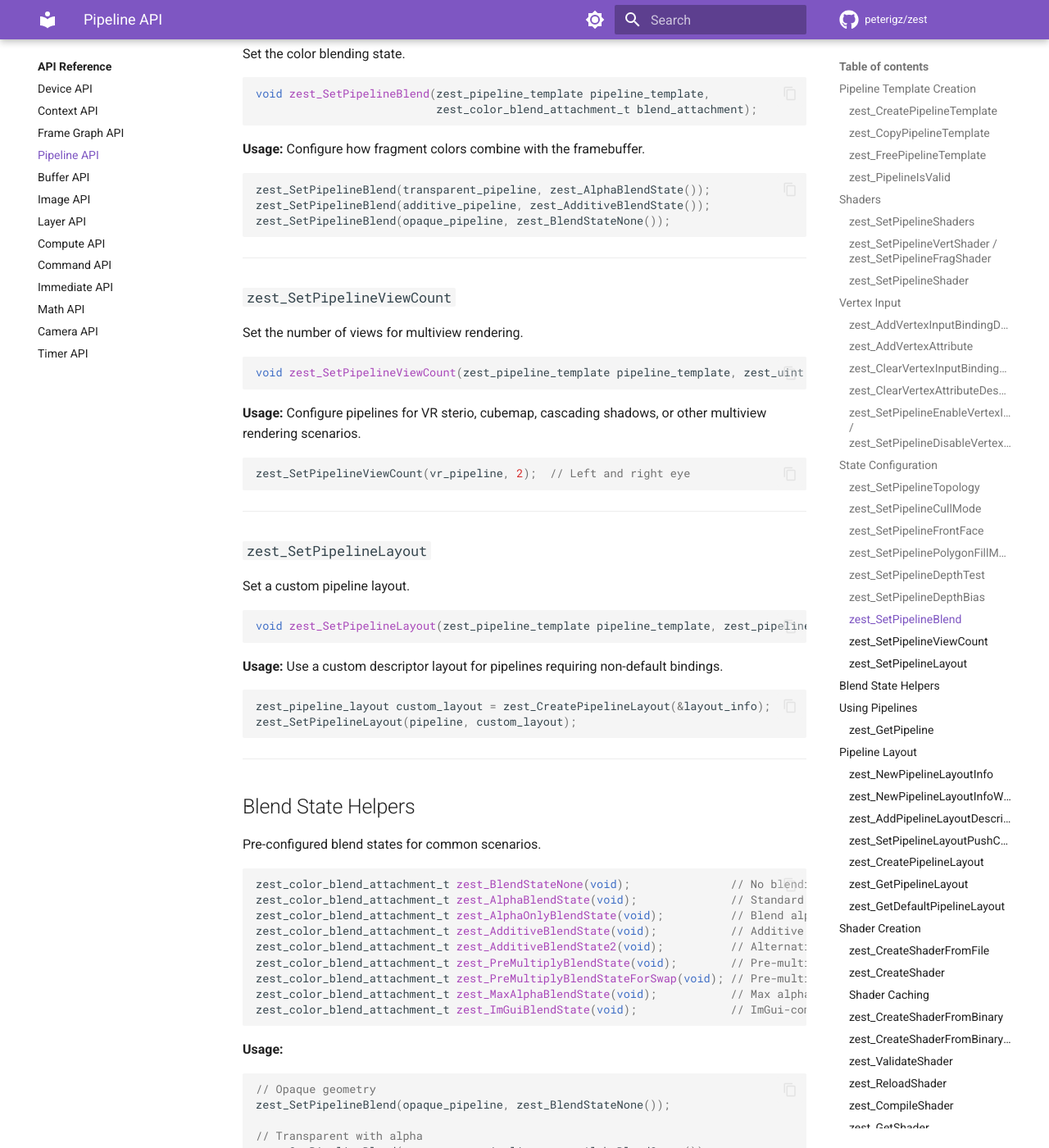
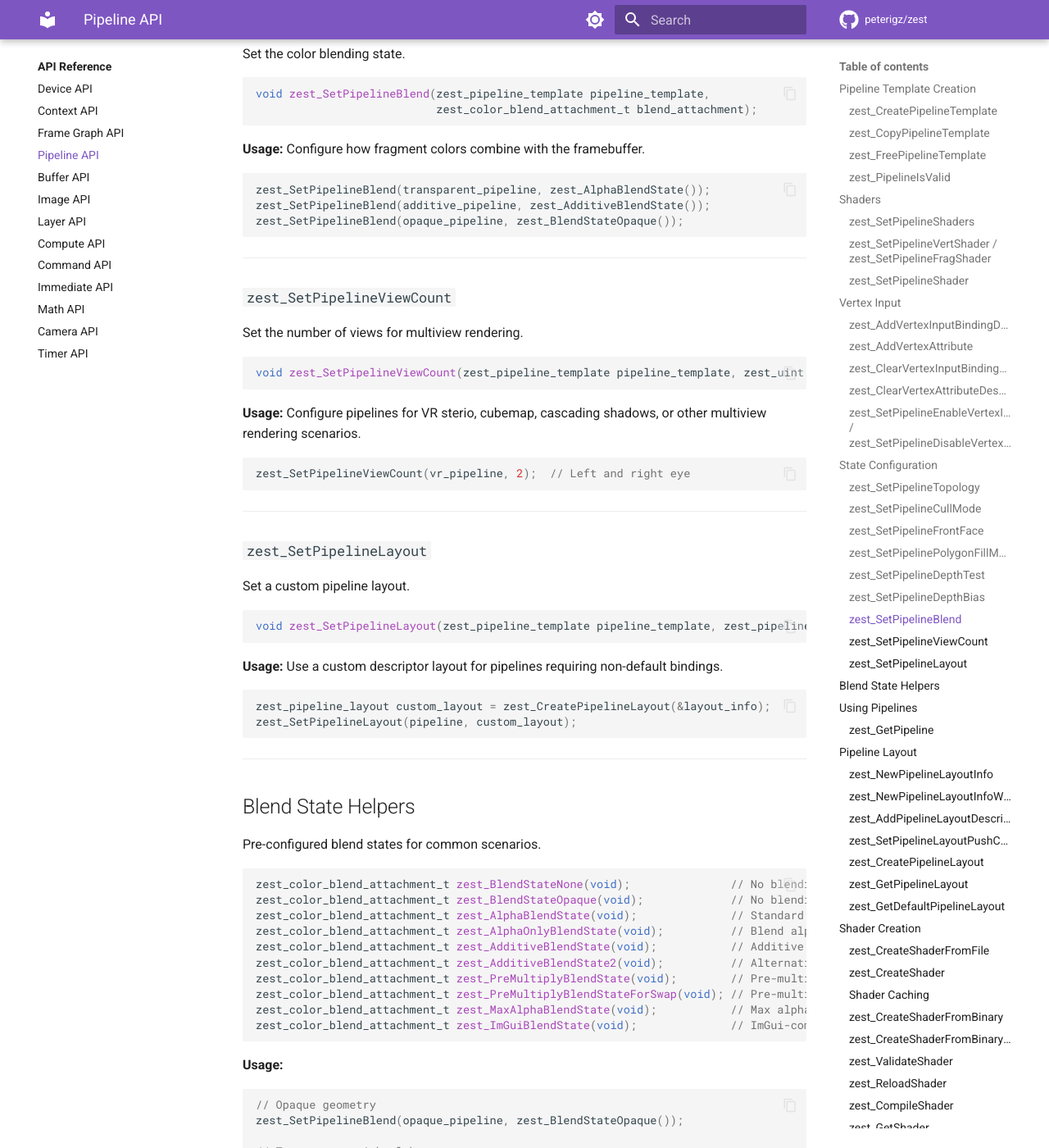
Before and after one commit to peterigz/zest, an MkDocs documentation site: the page built from docs/api-reference/pipeline.md, in a window 1280 px wide and 1400 px high, scrolled down 7339 px. Shown: the whole window at 82% size. Built offline with MkDocs 1.6.1 and Material for MkDocs 9.7.7, drawn with Linux system fonts in a browser that asks for light colours; comment, search, counter and statistics services are not loaded; some of the changed text lies outside the part shown.

Commit message:
Add the opaque blending to the tests and docs

````diff
--- a/docs/api-reference/pipeline.md
+++ b/docs/api-reference/pipeline.md
@@ -398,7 +398,7 @@ void zest_SetPipelineBlend(zest_pipeline_template pipeline_template,
 ```cpp
 zest_SetPipelineBlend(transparent_pipeline, zest_AlphaBlendState());
 zest_SetPipelineBlend(additive_pipeline, zest_AdditiveBlendState());
-zest_SetPipelineBlend(opaque_pipeline, zest_BlendStateNone());
+zest_SetPipelineBlend(opaque_pipeline, zest_BlendStateOpaque());
 ```
 
 ---
@@ -441,7 +441,8 @@ zest_SetPipelineLayout(pipeline, custom_layout);
 Pre-configured blend states for common scenarios.
 
 ```cpp
-zest_color_blend_attachment_t zest_BlendStateNone(void);               // No blending (opaque)
+zest_color_blend_attachment_t zest_BlendStateNone(void);               // No blending AND no color writes
+zest_color_blend_attachment_t zest_BlendStateOpaque(void);             // No blending, writes RGBA
 zest_color_blend_attachment_t zest_AlphaBlendState(void);              // Standard alpha blending
 zest_color_blend_attachment_t zest_AlphaOnlyBlendState(void);          // Blend alpha channel only
 zest_color_blend_attachment_t zest_AdditiveBlendState(void);           // Additive blending
@@ -456,7 +457,7 @@ zest_color_blend_attachment_t zest_ImGuiBlendState(void);              // ImGui-
 
 ```cpp
 // Opaque geometry
-zest_SetPipelineBlend(opaque_pipeline, zest_BlendStateNone());
+zest_SetPipelineBlend(opaque_pipeline, zest_BlendStateOpaque());
 
 // Transparent with alpha
 zest_SetPipelineBlend(transparent_pipeline, zest_AlphaBlendState());
@@ -874,7 +875,7 @@ zest_pipeline_template create_mesh_pipeline(zest_device device) {
     zest_SetPipelineDepthTest(pipeline, ZEST_TRUE, ZEST_TRUE);
 
     // Configure blending (opaque)
-    zest_SetPipelineBlend(pipeline, zest_BlendStateNone());
+    zest_SetPipelineBlend(pipeline, zest_BlendStateOpaque());
 
     return pipeline;
 }
````
Also changed, not shown: docs/api-reference/index.md (+1 -1 lines), docs/concepts/pipelines.md (+2 -1 lines), 1 other file.
